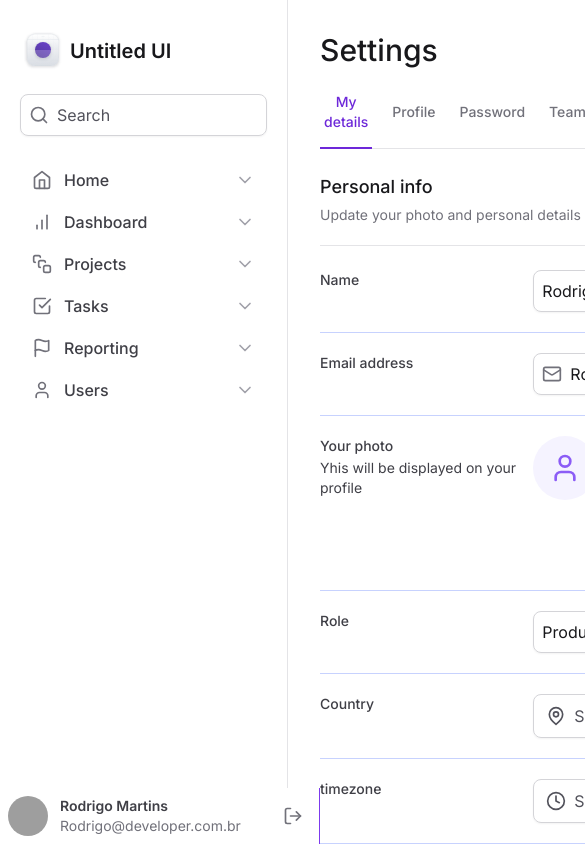
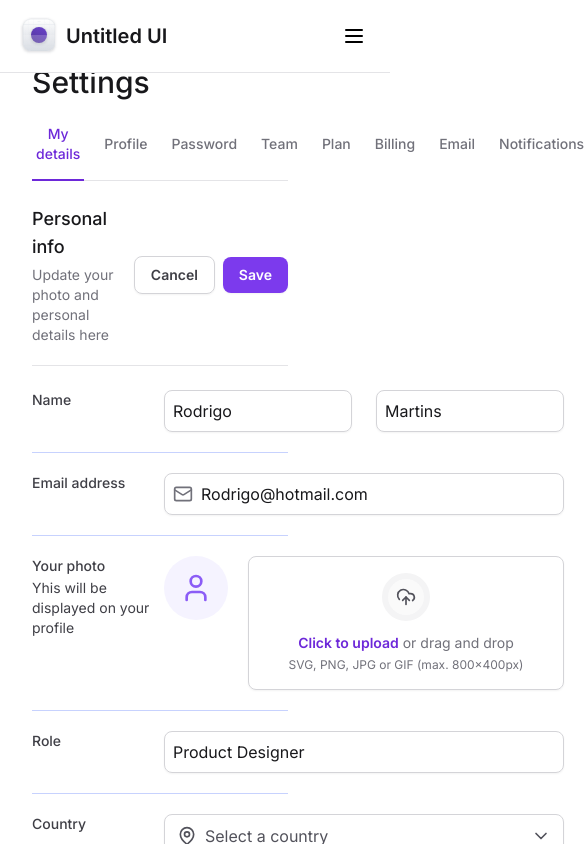
Before and after one commit to RoMartins/tailwind-next, a Next.js app: page / in a window 390 px wide. Shown: the top 844 px of the page, 585 px wide, since content can reach past the window. Built offline with nearby package versions, Linux system fonts and the light colour scheme; grey boxes are pictures that could not be loaded.

Commit message:
feat: sidebar responsive

```diff
--- a/package.json
+++ b/package.json
@@ -10,6 +10,7 @@
   },
   "dependencies": {
     "@formkit/auto-animate": "^0.8.0",
+    "@radix-ui/react-collapsible": "^1.0.3",
     "@radix-ui/react-select": "^1.2.2",
     "@radix-ui/react-tabs": "^1.0.4",
     "@types/node": "20.4.6",
--- a/src/app/components/Button.tsx
+++ b/src/app/components/Button.tsx
@@ -12,7 +12,7 @@
     variant: {
       primary: 'bg-violet-600 text-white hover:bg-violet-700',
       outline: 'border border-zinc-300 text-zinc-700 hover:bg-zinc-50',
-      ghost: 'rounded-md px-2 hover:bg-zinc-50 shadow-none ',
+      ghost: 'rounded-md px-2 hover:bg-zinc-50 shadow-none  ',
     },
   },
 
--- a/src/app/components/Form/FileInput/FileItem.tsx
+++ b/src/app/components/Form/FileInput/FileItem.tsx
@@ -15,6 +15,7 @@
     state: {
       progress: {
         container: '',
+        deleteButton: 'text-zinc-500',
       },
       error: {
         container: ' bg-error-25 border-error-300',
@@ -45,10 +46,10 @@
       {state === 'error' ? (
         <div className="flex flex-1 flex-col items-start gap-1">
           <div className="flex flex-col items-start">
-            <span className="text-error-700 text-sm font-medium">
+            <span className="text-sm font-medium text-error-700">
               Uplload failed, please try again.
             </span>
-            <span className="text-error-600 text-sm">{name}</span>
+            <span className="text-sm text-error-600">{name}</span>
           </div>
           <button
             type="button"
--- a/src/app/components/Form/FileInput/FileList.tsx
+++ b/src/app/components/Form/FileInput/FileList.tsx
@@ -5,12 +5,8 @@
 import { FileItem } from './FileItem'
 
 export function FileList() {
-  const { files, removeFile } = useFileInputContext()
+  const { files } = useFileInputContext()
   const [parent] = useAutoAnimate()
-
-  function handleRemoveFileItem(file: File) {
-    removeFile(file)
-  }
 
   return (
     <div ref={parent} className="mt-4 space-y-3 ">
@@ -21,7 +17,7 @@
             name={file.name}
             size={file.size}
             key={file.name}
-            state="error"
+            state="progress"
           />
         )
       })}
--- a/src/app/components/Sidebar/Profile.tsx
+++ b/src/app/components/Sidebar/Profile.tsx
@@ -3,7 +3,7 @@
 
 export function Profile() {
   return (
-    <div className=" fixed bottom-0 left-0 flex w-80  items-center gap-3  border-r border-violet-600 bg-white p-2">
+    <div className=" flex items-center gap-3 ">
       <img
         src="https://github.com/RoMartins.png"
         className="h-10 w-10 rounded-full"
--- a/src/app/components/Sidebar/index.tsx
+++ b/src/app/components/Sidebar/index.tsx
@@ -1,3 +1,5 @@
+'use client'
+
 import {
   BarChart,
   CheckSquare,
@@ -5,6 +7,7 @@
   Flag,
   Home,
   LucideLifeBuoy,
+  Menu,
   Search,
   SquareStack,
   User,
@@ -13,13 +16,26 @@
 import { NavItem } from './NavItem'
 import { Profile } from './Profile'
 import { InputControl, InputPrefix, InputRoot } from '../Input'
+import * as Collapsible from '@radix-ui/react-collapsible'
+import { Button } from '../Button'
 
 export function Sidebar() {
   return (
     <>
-      <aside className=" flex flex-col gap-6 border-r border-zinc-200 px-5 py-8">
+      <Collapsible.Root className="fixed left-0 right-0 top-0 z-20 flex flex-col gap-6 border-b border-zinc-200 bg-white p-4 data-[state=open]:bottom-0 data-[state=open]:h-screen lg:right-10 lg:w-80 lg:border-r lg:px-5 lg:py-8 ">
+        <div className="flex items-center justify-between">
           <Logo />
+          <Collapsible.Trigger asChild className="lg:hidden">
+            <Button variant="ghost">
+              <Menu className="h-6 w-6" />
+            </Button>
+          </Collapsible.Trigger>
+        </div>
 
+        <Collapsible.Content
+          forceMount
+          className="flex flex-1 flex-col gap-6 data-[state=closed]:hidden lg:data-[state=closed]:flex "
+        >
           <InputRoot>
             <InputPrefix>
               <Search className="h-5 w-5 text-zinc-500" />
@@ -75,7 +91,8 @@
 
             <Profile />
           </div>
-      </aside>
+        </Collapsible.Content>
+      </Collapsible.Root>
     </>
   )
 }
--- a/src/app/layout.tsx
+++ b/src/app/layout.tsx
@@ -20,7 +20,9 @@
       <body className={inter.className}>
         <div className="grid min-h-screen grid-cols-app">
           <Sidebar />
-          <main className="px-8 pb-12 pt-8">{children}</main>
+          <main className="px-8 pt-16 lg:col-start-2 lg:px-8 lg:pb-12 lg:pt-8">
+            {children}
+          </main>
         </div>
       </body>
     </html>
```
Also changed, not shown: 1 other file (tests, documents, lock files or other folders). Lines whose indentation alone changed are shown as unchanged.
